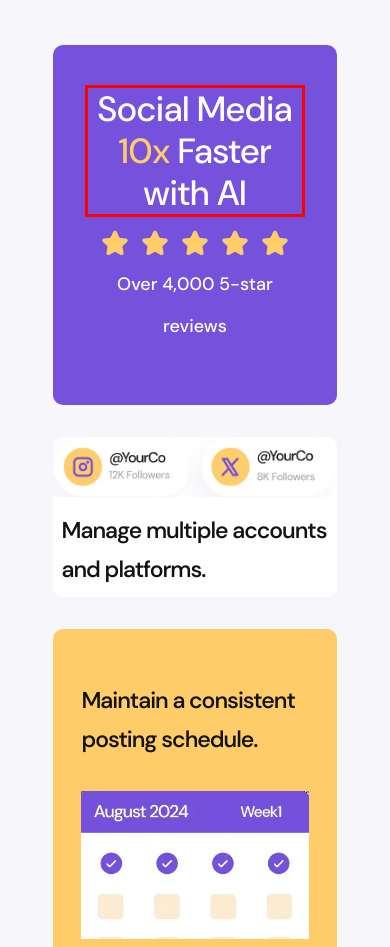
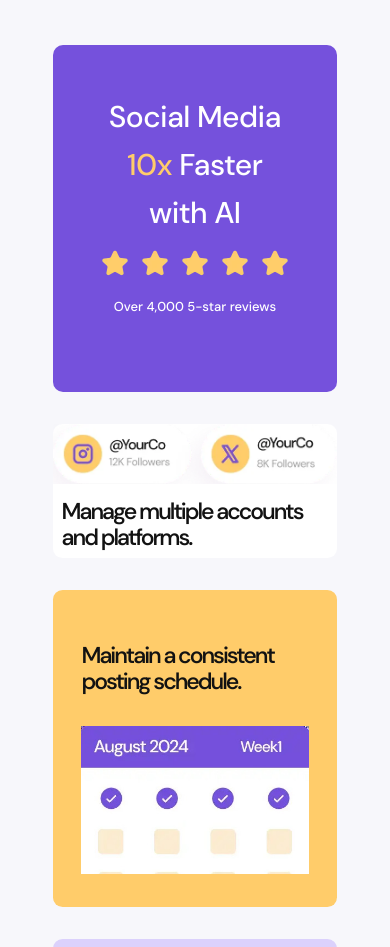
Before and after one commit to Ideeassim/New-bento-grid, a plain HTML site: page index.html in a window 390 px wide. Shown: the top 947 px of the page. Drawn offline with Linux system fonts and the light colour scheme.

Commit message:
nth version of mobile

```diff
--- a/styles.css
+++ b/styles.css
@@ -18,9 +18,9 @@
 .grid-con{
     display: flex;
    flex-direction: column;
-    padding: 30px;
-    margin: 15px;
-    gap: 32px;
+    padding: 1.875rem;
+    margin: 0.94rem;
+    gap: 2rem;
     flex: 1;
 }
 
@@ -29,18 +29,18 @@
 }
 
 .gbox{
-    border-radius: 10px;
+    border-radius: 0.6rem;
 }
 /* box-1 */
 .box-1{
     background-color: rgb(117, 81, 220);
     display: flex;
     flex-direction: column;
-    padding: 40px 32px 40px 32px;
+    padding: 3rem 2rem 3rem 2rem;
     text-align: center;
     font-family: 'DMSans';
     font-weight: 500;
-    line-height: 42px;
+    line-height: 3rem;
     gap: 20;
     border-radius: 10px;
 }
@@ -57,11 +57,11 @@
 .mobile-social-txt{
 margin-top: 0px;
 margin-bottom: 0px;
-font-size:35px;
+font-size:30px;
 font-weight: 500;
 color: white;
 margin-bottom:5%;
-border: solid red;
+
 
 }
 .tab-social-txt{
@@ -73,7 +73,7 @@ border: solid red;
     color:  rgb(255, 204, 106);
 }
 .star{
-    font-size: 18px;
+    font-size: 13px;
     color: white;
     /* border: solid black; */
     margin-top: 0%;
@@ -109,8 +109,8 @@ color: rgb(18, 18, 18);
     font-family: 'DMSans';
 font-size: 23px;
 font-weight: 550;
-line-height: 39px;
-letter-spacing: -1px;
+line-height: 26px;
+letter-spacing: -2px;
 text-align: left;
 }
 
@@ -124,8 +124,8 @@ color: rgb(18, 18, 18);
 font-family: 'DMSans';
 font-size: 23px;
 font-weight: 550;
-line-height: 39px;
-letter-spacing: -1px;
+line-height: 26px;
+letter-spacing: -2px;
 text-align: left;
 }
 
@@ -163,9 +163,9 @@ padding-left: 15px;
 .Optimize>p{
 color: rgb(18, 18, 18);
 font-family: 'DMSans';
-font-size: 18px;
+font-size: 0.625rem;
 font-weight: 400;
-line-height: 30px;
+line-height: 10px;
 letter-spacing: 0px;
 text-align: center;
 }
@@ -188,7 +188,7 @@ text-align: center;
 
 color: rgb(255, 255, 255);
 font-family: 'DMSans';
-font-size: 32px;
+font-size: 28px;
 font-weight: 500;
 line-height: 40px;
 letter-spacing: -6%;
@@ -208,7 +208,7 @@ text-align: center;
 font-family: 'DMSans';
 font-size: 46px;
 font-weight: 600;
-line-height: 42px;
+line-height: 3rem;
 letter-spacing: -4%;
 text-align: left;
 }
@@ -261,7 +261,7 @@ padding: 32px;
 .write-mobile{
 font-size: 27px;
 font-weight: 600;
-line-height: 40px;
+line-height: 26px;
 letter-spacing: -1px;
 text-align: left;
 }
```
